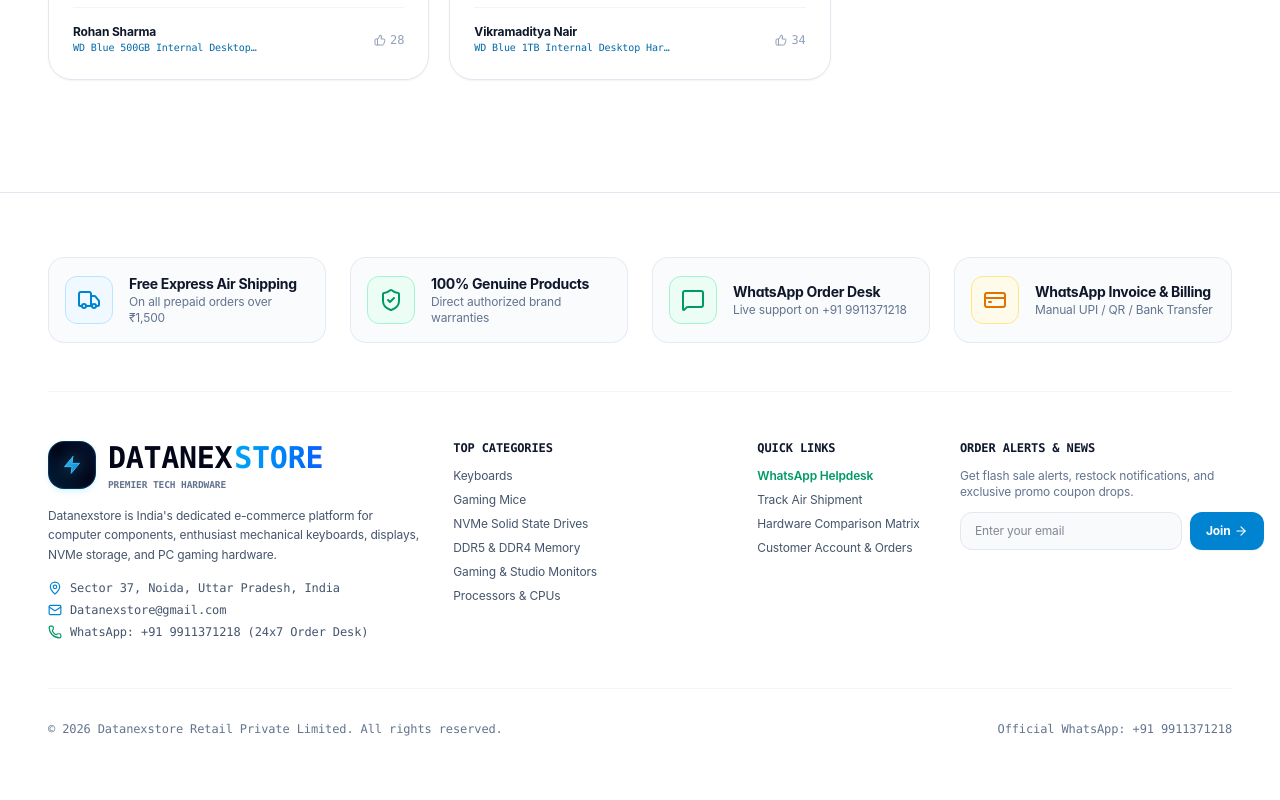
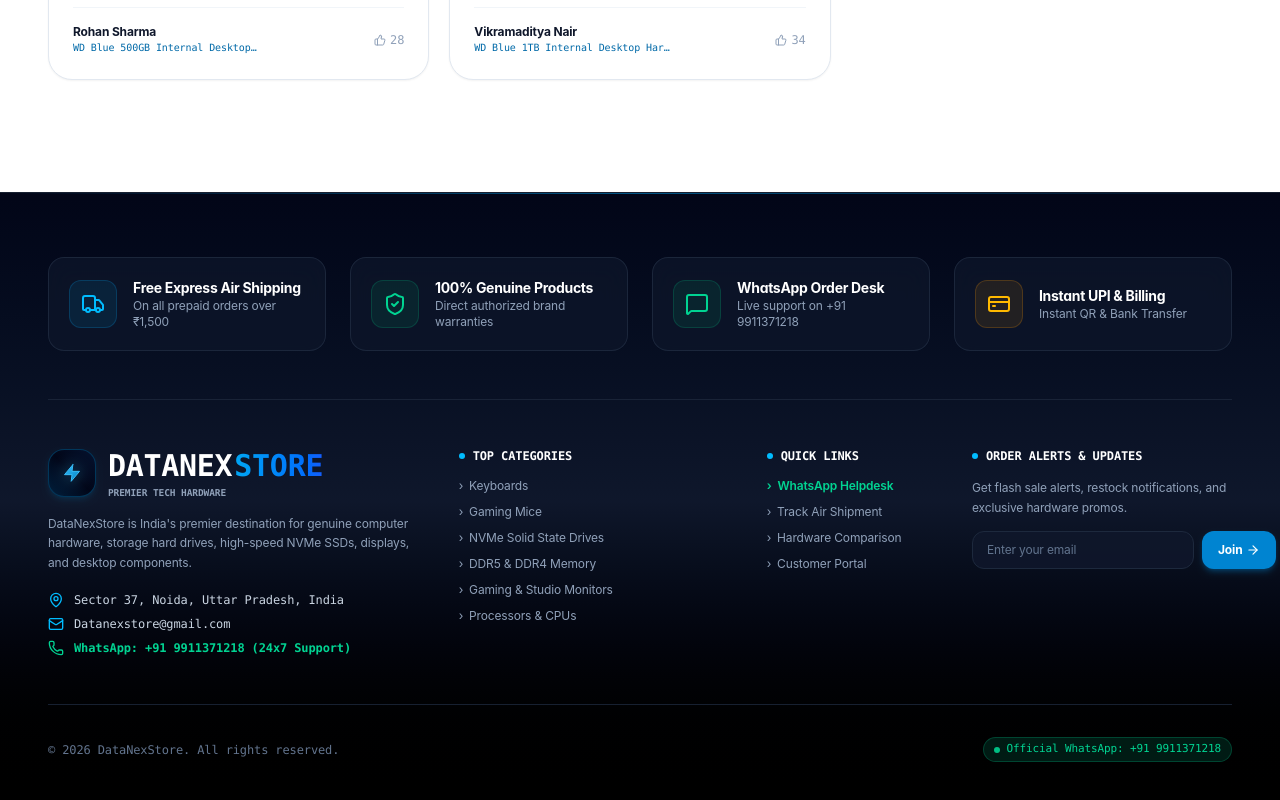
Before and after one commit to ankitraj147101-design/DataNexStore, a Next.js app in the folder techvault-frontend/: page / in a window 1280 px wide. Shown: the part 3488-4288 px from the top of the page. Built offline with nearby package versions, Linux system fonts and the light colour scheme.

Commit message:
Upgrade Footer to premium dark midnight theme with glowing badges and vector branding

```diff
--- a/techvault-frontend/src/components/layout/Footer.tsx
+++ b/techvault-frontend/src/components/layout/Footer.tsx
@@ -30,92 +30,101 @@
   };
 
   return (
-    <footer className="bg-white text-slate-700 border-t border-slate-200 pt-16 pb-12 mt-20">
-      <div className="w-full px-4 sm:px-8 lg:px-12 space-y-12">
+    <footer className="bg-gradient-to-b from-slate-950 via-slate-900 to-black text-slate-300 border-t border-slate-800/80 pt-16 pb-12 mt-20 relative overflow-hidden">
+      {/* Ambient Top Glow Line */}
+      <div className="absolute top-0 inset-x-0 h-px bg-gradient-to-r from-transparent via-sky-500/50 to-transparent" />
+
+      <div className="w-full px-4 sm:px-8 lg:px-12 space-y-12 relative z-10">
         {/* Value Proposition Badges */}
-        <div className="grid grid-cols-1 sm:grid-cols-2 lg:grid-cols-4 gap-6 pb-12 border-b border-slate-100">
-          <div className="flex items-center gap-4 bg-slate-50/70 p-4 rounded-2xl border border-slate-200/80">
-            <div className="w-12 h-12 rounded-xl bg-sky-50 text-sky-600 flex items-center justify-center shrink-0 border border-sky-200">
+        <div className="grid grid-cols-1 sm:grid-cols-2 lg:grid-cols-4 gap-4 sm:gap-6 pb-12 border-b border-slate-800/80">
+          <div className="flex items-center gap-4 bg-slate-900/70 backdrop-blur-md p-4 sm:p-5 rounded-2xl border border-slate-800/90 hover:border-sky-500/40 transition duration-300 group">
+            <div className="w-12 h-12 rounded-xl bg-sky-500/10 text-sky-400 flex items-center justify-center shrink-0 border border-sky-500/20 group-hover:scale-105 transition-transform">
               <Truck className="w-6 h-6" />
             </div>
             <div>
-              <h4 className="text-sm font-bold text-slate-900">Free Express Air Shipping</h4>
-              <p className="text-xs text-slate-500">On all prepaid orders over ₹1,500</p>
+              <h4 className="text-sm font-bold text-white tracking-tight">Free Express Air Shipping</h4>
+              <p className="text-xs text-slate-400">On all prepaid orders over ₹1,500</p>
             </div>
           </div>
 
-          <div className="flex items-center gap-4 bg-slate-50/70 p-4 rounded-2xl border border-slate-200/80">
-            <div className="w-12 h-12 rounded-xl bg-emerald-50 text-emerald-600 flex items-center justify-center shrink-0 border border-emerald-200">
+          <div className="flex items-center gap-4 bg-slate-900/70 backdrop-blur-md p-4 sm:p-5 rounded-2xl border border-slate-800/90 hover:border-emerald-500/40 transition duration-300 group">
+            <div className="w-12 h-12 rounded-xl bg-emerald-500/10 text-emerald-400 flex items-center justify-center shrink-0 border border-emerald-500/20 group-hover:scale-105 transition-transform">
               <ShieldCheck className="w-6 h-6" />
             </div>
             <div>
-              <h4 className="text-sm font-bold text-slate-900">100% Genuine Products</h4>
-              <p className="text-xs text-slate-500">Direct authorized brand warranties</p>
+              <h4 className="text-sm font-bold text-white tracking-tight">100% Genuine Products</h4>
+              <p className="text-xs text-slate-400">Direct authorized brand warranties</p>
             </div>
           </div>
 
-          <div className="flex items-center gap-4 bg-slate-50/70 p-4 rounded-2xl border border-slate-200/80">
-            <div className="w-12 h-12 rounded-xl bg-emerald-50 text-emerald-600 flex items-center justify-center shrink-0 border border-emerald-200">
+          <div className="flex items-center gap-4 bg-slate-900/70 backdrop-blur-md p-4 sm:p-5 rounded-2xl border border-slate-800/90 hover:border-emerald-500/40 transition duration-300 group">
+            <div className="w-12 h-12 rounded-xl bg-emerald-500/10 text-emerald-400 flex items-center justify-center shrink-0 border border-emerald-500/20 group-hover:scale-105 transition-transform">
               <MessageSquare className="w-6 h-6" />
             </div>
             <div>
-              <h4 className="text-sm font-bold text-slate-900">WhatsApp Order Desk</h4>
-              <p className="text-xs text-slate-500">Live support on +91 9911371218</p>
+              <h4 className="text-sm font-bold text-white tracking-tight">WhatsApp Order Desk</h4>
+              <p className="text-xs text-slate-400">Live support on +91 9911371218</p>
             </div>
           </div>
 
-          <div className="flex items-center gap-4 bg-slate-50/70 p-4 rounded-2xl border border-slate-200/80">
-            <div className="w-12 h-12 rounded-xl bg-amber-50 text-amber-600 flex items-center justify-center shrink-0 border border-amber-200">
+          <div className="flex items-center gap-4 bg-slate-900/70 backdrop-blur-md p-4 sm:p-5 rounded-2xl border border-slate-800/90 hover:border-amber-500/40 transition duration-300 group">
+            <div className="w-12 h-12 rounded-xl bg-amber-500/10 text-amber-400 flex items-center justify-center shrink-0 border border-amber-500/20 group-hover:scale-105 transition-transform">
               <CreditCard className="w-6 h-6" />
             </div>
             <div>
-              <h4 className="text-sm font-bold text-slate-900">WhatsApp Invoice & Billing</h4>
-              <p className="text-xs text-slate-500">Manual UPI / QR / Bank Transfer</p>
+              <h4 className="text-sm font-bold text-white tracking-tight">Instant UPI & Billing</h4>
+              <p className="text-xs text-slate-400">Instant QR & Bank Transfer</p>
             </div>
           </div>
         </div>
 
         {/* Main Footer Links & Info */}
-        <div className="grid grid-cols-1 md:grid-cols-2 lg:grid-cols-12 gap-8">
+        <div className="grid grid-cols-1 md:grid-cols-2 lg:grid-cols-12 gap-8 lg:gap-12">
           {/* Company Bio */}
           <div className="lg:col-span-4 space-y-4">
-            <Link href="/" className="flex items-center group">
-              <BrandLogo size="lg" />
+            <Link href="/" className="inline-block group">
+              <BrandLogo size="lg" variant="dark" />
             </Link>
 
-            <p className="text-xs text-slate-600 leading-relaxed max-w-sm">
-              Datanexstore is India's dedicated e-commerce platform for computer components, enthusiast mechanical keyboards, displays, NVMe storage, and PC gaming hardware.
+            <p className="text-xs text-slate-400 leading-relaxed max-w-sm">
+              DataNexStore is India's premier destination for genuine computer hardware, storage hard drives, high-speed NVMe SSDs, displays, and desktop components.
             </p>
 
-            <div className="space-y-1.5 text-xs text-slate-600 font-mono">
-              <div className="flex items-center gap-2">
-                <MapPin className="w-3.5 h-3.5 text-sky-600 shrink-0" />
+            <div className="space-y-2 text-xs text-slate-300 font-mono pt-1">
+              <div className="flex items-center gap-2.5">
+                <MapPin className="w-4 h-4 text-sky-400 shrink-0" />
                 <span>Sector 37, Noida, Uttar Pradesh, India</span>
               </div>
-              <div className="flex items-center gap-2">
-                <Mail className="w-3.5 h-3.5 text-sky-600 shrink-0" />
-                <span>Datanexstore@gmail.com</span>
+              <div className="flex items-center gap-2.5">
+                <Mail className="w-4 h-4 text-sky-400 shrink-0" />
+                <a href="mailto:Datanexstore@gmail.com" className="hover:text-sky-400 transition">
+                  Datanexstore@gmail.com
+                </a>
               </div>
-              <div className="flex items-center gap-2">
-                <Phone className="w-3.5 h-3.5 text-emerald-600 shrink-0" />
-                <span>WhatsApp: +91 9911371218 (24x7 Order Desk)</span>
+              <div className="flex items-center gap-2.5">
+                <Phone className="w-4 h-4 text-emerald-400 shrink-0" />
+                <a href="https://wa.me/919911371218" target="_blank" rel="noopener noreferrer" className="hover:text-emerald-400 transition text-emerald-400 font-semibold">
+                  WhatsApp: +91 9911371218 (24x7 Support)
+                </a>
               </div>
             </div>
           </div>
 
           {/* Quick Categories */}
-          <div className="lg:col-span-3 space-y-3">
-            <h4 className="text-xs font-mono uppercase font-bold text-slate-900 tracking-wider">
-              Top Categories
+          <div className="lg:col-span-3 space-y-3.5">
+            <h4 className="text-xs font-mono uppercase font-bold text-white tracking-widest flex items-center gap-2">
+              <span className="w-1.5 h-1.5 rounded-full bg-sky-400" />
+              <span>Top Categories</span>
             </h4>
-            <ul className="space-y-2 text-xs text-slate-600">
+            <ul className="space-y-2.5 text-xs text-slate-400">
               {INITIAL_CATEGORIES.slice(0, 6).map((cat) => (
                 <li key={cat.id}>
                   <Link
                     href={`/products?category=${cat.slug}`}
-                    className="hover:text-sky-600 transition"
+                    className="hover:text-sky-400 transition flex items-center gap-1.5 hover:translate-x-0.5 transform duration-150"
                   >
-                    {cat.name}
+                    <span>›</span>
+                    <span>{cat.name}</span>
                   </Link>
                 </li>
               ))}
@@ -123,46 +132,52 @@
           </div>
 
           {/* Customer Service */}
-          <div className="lg:col-span-2 space-y-3">
-            <h4 className="text-xs font-mono uppercase font-bold text-slate-900 tracking-wider">
-              Quick Links
+          <div className="lg:col-span-2 space-y-3.5">
+            <h4 className="text-xs font-mono uppercase font-bold text-white tracking-widest flex items-center gap-2">
+              <span className="w-1.5 h-1.5 rounded-full bg-sky-400" />
+              <span>Quick Links</span>
             </h4>
-            <ul className="space-y-2 text-xs text-slate-600">
+            <ul className="space-y-2.5 text-xs text-slate-400">
               <li>
                 <a
                   href="https://wa.me/919911371218"
                   target="_blank"
                   rel="noopener noreferrer"
-                  className="hover:text-emerald-700 transition text-emerald-600 font-semibold"
+                  className="hover:text-emerald-300 transition text-emerald-400 font-semibold flex items-center gap-1.5"
                 >
-                  WhatsApp Helpdesk
+                  <span>›</span>
+                  <span>WhatsApp Helpdesk</span>
                 </a>
               </li>
               <li>
-                <Link href="/track-order" className="hover:text-sky-600 transition">
-                  Track Air Shipment
+                <Link href="/track-order" className="hover:text-sky-400 transition flex items-center gap-1.5 hover:translate-x-0.5 transform duration-150">
+                  <span>›</span>
+                  <span>Track Air Shipment</span>
                 </Link>
               </li>
               <li>
-                <Link href="/compare" className="hover:text-sky-600 transition">
-                  Hardware Comparison Matrix
+                <Link href="/compare" className="hover:text-sky-400 transition flex items-center gap-1.5 hover:translate-x-0.5 transform duration-150">
+                  <span>›</span>
+                  <span>Hardware Comparison</span>
                 </Link>
               </li>
               <li>
-                <Link href="/dashboard" className="hover:text-sky-600 transition">
-                  Customer Account & Orders
+                <Link href="/dashboard" className="hover:text-sky-400 transition flex items-center gap-1.5 hover:translate-x-0.5 transform duration-150">
+                  <span>›</span>
+                  <span>Customer Portal</span>
                 </Link>
               </li>
             </ul>
           </div>
 
           {/* Newsletter Subscription */}
-          <div className="lg:col-span-3 space-y-3">
-            <h4 className="text-xs font-mono uppercase font-bold text-slate-900 tracking-wider">
-              Order Alerts & News
+          <div className="lg:col-span-3 space-y-3.5">
+            <h4 className="text-xs font-mono uppercase font-bold text-white tracking-widest flex items-center gap-2">
+              <span className="w-1.5 h-1.5 rounded-full bg-sky-400" />
+              <span>Order Alerts & Updates</span>
             </h4>
-            <p className="text-xs text-slate-500">
-              Get flash sale alerts, restock notifications, and exclusive promo coupon drops.
+            <p className="text-xs text-slate-400 leading-relaxed">
+              Get flash sale alerts, restock notifications, and exclusive hardware promos.
             </p>
 
             <form onSubmit={handleSubscribe} className="space-y-2">
@@ -173,11 +188,11 @@
                   placeholder="Enter your email"
                   value={email}
                   onChange={(e) => setEmail(e.target.value)}
-                  className="bg-slate-50 text-xs text-slate-900 px-3.5 py-2.5 rounded-xl border border-slate-200 flex-1 focus:border-sky-500 focus:outline-none"
+                  className="bg-slate-900/90 text-xs text-white placeholder-slate-500 px-3.5 py-2.5 rounded-xl border border-slate-800 flex-1 focus:border-sky-400 focus:outline-none transition"
                 />
                 <button
                   type="submit"
-                  className="bg-sky-600 hover:bg-sky-700 text-white font-bold text-xs px-4 py-2.5 rounded-xl transition flex items-center gap-1 shadow-xs"
+                  className="bg-sky-600 hover:bg-sky-500 text-white font-bold text-xs px-4 py-2.5 rounded-xl transition flex items-center gap-1 shadow-md shadow-sky-600/30"
                 >
                   <span>Join</span>
                   <ArrowRight className="w-3.5 h-3.5" />
@@ -185,9 +200,9 @@
               </div>
 
               {subscribed && (
-                <div className="flex items-center gap-1 text-emerald-600 text-[11px] font-mono">
-                  <CheckCircle2 className="w-3.5 h-3.5" />
-                  <span>Subscribed successfully! Welcome to Datanexstore.</span>
+                <div className="flex items-center gap-1.5 text-emerald-400 text-[11px] font-mono pt-1">
+                  <CheckCircle2 className="w-3.5 h-3.5 shrink-0" />
+                  <span>Subscribed successfully! Welcome to DataNexStore.</span>
                 </div>
               )}
             </form>
@@ -195,12 +210,15 @@
         </div>
 
         {/* Legal & Copyright */}
-        <div className="pt-8 border-t border-slate-100 flex flex-col sm:flex-row items-center justify-between gap-4 text-xs text-slate-500 font-mono">
+        <div className="pt-8 border-t border-slate-800/80 flex flex-col sm:flex-row items-center justify-between gap-4 text-xs text-slate-500 font-mono">
           <div>
-            © {new Date().getFullYear()} Datanexstore Retail Private Limited. All rights reserved.
+            © {new Date().getFullYear()} DataNexStore. All rights reserved.
           </div>
-          <div className="flex items-center gap-4">
-            <span>Official WhatsApp: +91 9911371218</span>
+          <div className="flex items-center gap-3">
+            <span className="inline-flex items-center gap-1.5 bg-emerald-950/60 border border-emerald-800/60 text-emerald-400 px-2.5 py-1 rounded-full text-[11px]">
+              <span className="w-1.5 h-1.5 rounded-full bg-emerald-400 animate-pulse" />
+              <span>Official WhatsApp: +91 9911371218</span>
+            </span>
           </div>
         </div>
       </div>
```
